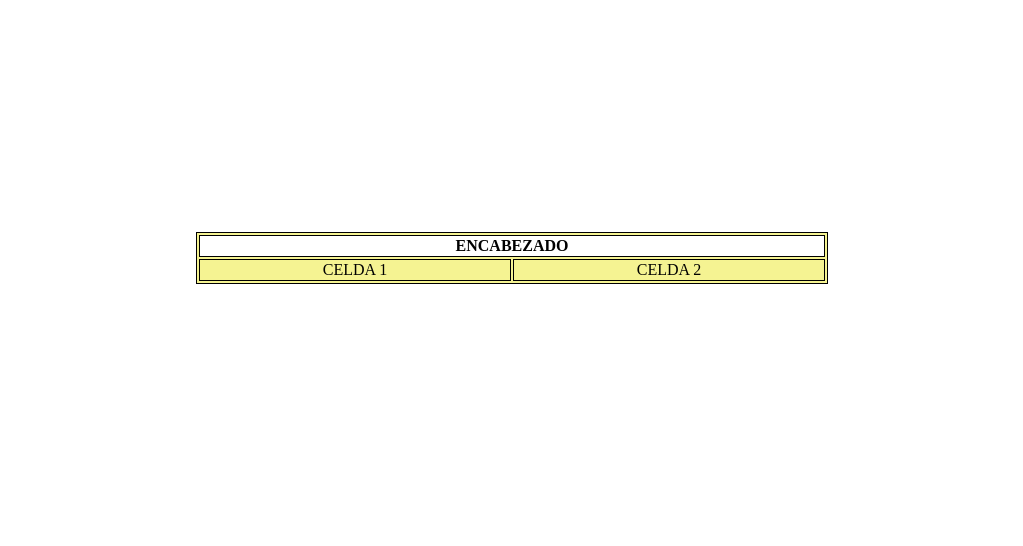
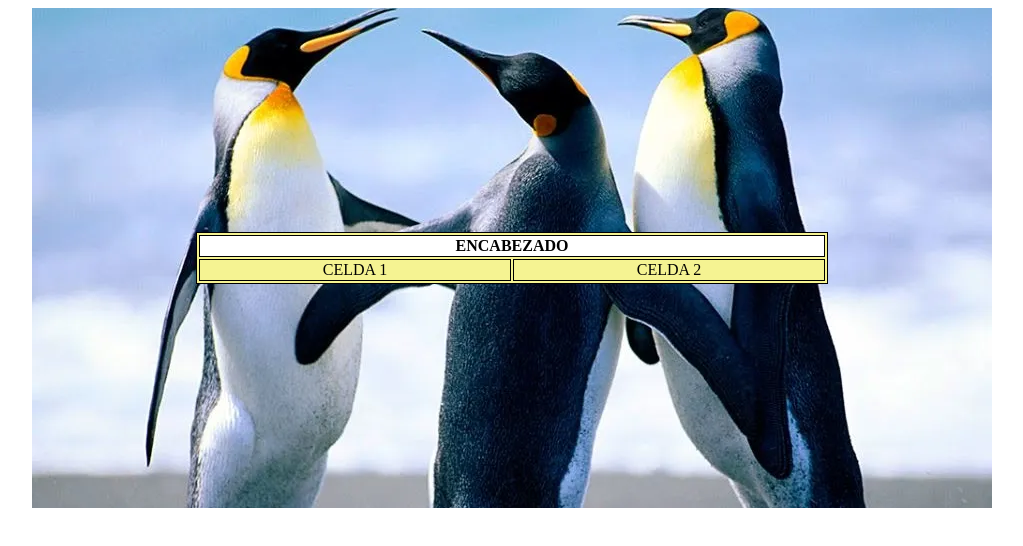
Before and after one commit to Jimxx22/C5-UD29-jgil, a plain HTML site: page UD29-04/index.html in a window 1280 px wide. Shown: the whole page, without its empty margins (128-1151 px from the left). Drawn offline with Linux system fonts and the light colour scheme.

Commit message:
Update style.css

```diff
--- a/UD29-04/style/style.css
+++ b/UD29-04/style/style.css
@@ -1,5 +1,5 @@
 div{
-    background-image: url("img/foto+de+pinguinos.webp");
+    background-image: url("/C5-UD29-jgil/UD29-04/img/foto+de+pinguinos.webp");
     height: 500px;
     position: relative;
     background-repeat: no-repeat;
```
